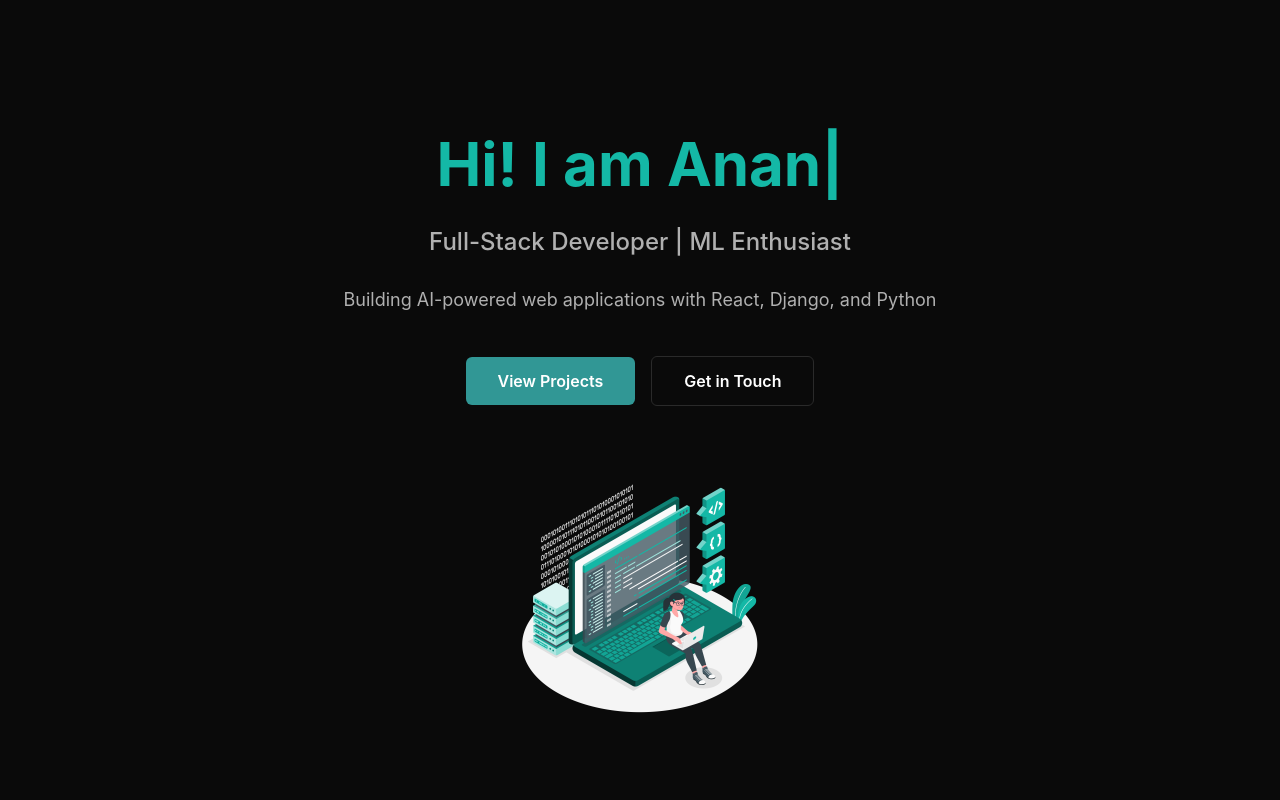
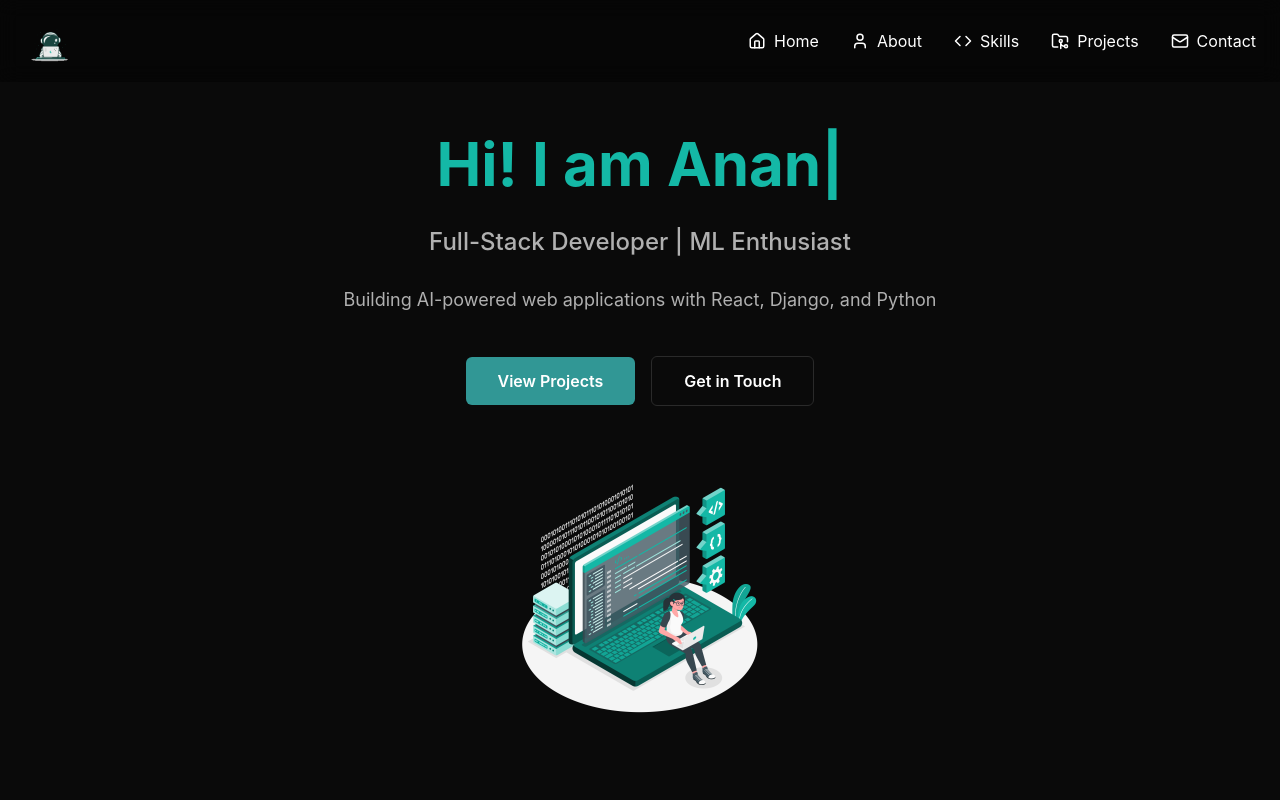
Before and after one commit to anandita-3217/anandita-dakshayani, a React (Vite) app: page / in a window 1280 px wide. Shown: the top 800 px of the page. Built offline with nearby package versions, Linux system fonts and the light colour scheme.

Commit message:
added navigation TODO: make home navigate back to hero section and make the Image also navigate to hero

```diff
--- a/src/App.jsx
+++ b/src/App.jsx
@@ -1,40 +1,12 @@
-// import { useState } from 'react'
-// import './App.css'
-// import { Button } from '@chakra-ui/react'
-
-// function App() {
-//   const [count, setCount] = useState(0)
-
-//   return (
-//     <>
-//       <div style={{ padding: '2rem' }}>
-//       <Button colorScheme="teal">Hello Chakra UI</Button>
-//     </div>
-//       <h1>Vite + React</h1>
-//       <div className="card">
-//         <button onClick={() => setCount((count) => count + 1)}>
-//           count is {count}
-//         </button>
-//         <p>
-//           Edit <code>src/App.jsx</code> and save to test HMR
-//         </p>
-//       </div>
-//       <p className="read-the-docs">
-//         Click on the Vite and React logos to learn more
-//       </p>
-//     </>
-//   )
-// }
-
-// export default App
-
 import { Container,Box,Heading  } from '@chakra-ui/react'
 import Hero  from './components/Hero'
 import ProjectCarousel from './components/ProjectCarousel'
+import Header from './components/Header'
 
 function App() {
   return (
     <Container maxW="full" p={0} >
+      <Header></Header>
       <Hero></Hero>
       <ProjectCarousel></ProjectCarousel>
     </Container>
--- /dev/null
+++ b/src/components/Header.jsx
@@ -0,0 +1,126 @@
+import React, { useState } from "react";
+import {
+  Box,
+  Flex,
+  HStack,
+  IconButton,
+  Image,
+  Text,
+  VStack,
+  Link,
+  useDisclosure,
+} from "@chakra-ui/react";
+import { motion, AnimatePresence } from "framer-motion";
+import DevGif from "./assets/developer.gif";
+import {
+  Menu,
+  X,
+  Home,
+  User,
+  Code,
+  FolderGit2,
+  Briefcase,
+  Mail,
+} from "lucide-react";
+
+// Chakra + Motion wrapper
+const MotionBox = motion(Box);
+
+const Header = () => {
+  const { isOpen, onToggle, onClose } = useDisclosure();
+  const links = [
+    { name: "Home", icon: Home },
+    { name: "About", icon: User },
+    { name: "Skills", icon: Code },
+    { name: "Projects", icon: FolderGit2 },
+    // { name: "Experience", icon: Briefcase },
+    { name: "Contact", icon: Mail },
+  ];
+
+  return (
+    <Box
+      as="nav"
+      position="fixed"
+      top={0}
+      left={0}
+      w="100%"
+      zIndex={50}
+      bg="rgba(0,0,0,0.4)"
+      backdropFilter="blur(10px)"
+      color="white"
+    >
+      {/* Desktop Header */}
+      <Flex
+        maxW="7xl"
+        mx="auto"
+        align="center"
+        justify="space-between"
+        px={6}
+        py={4}
+      >
+        <Image src={DevGif} alt="Developer" boxSize="50px"  />
+
+        {/* Desktop Links */}
+        <HStack spacing={8} display={{ base: "none", md: "flex" }}>
+          {links.map(({ name, icon: Icon }) => (
+            <Link
+              key={name}
+              href={`#${name.toLowerCase()}`}
+              display="flex"
+              alignItems="center"
+              gap={2}
+              _hover={{ color: "#14b8a6" }}
+              transition="0.2s ease"
+            >
+              <Icon size={18} /> {name}
+            </Link>
+          ))}
+        </HStack>
+
+        {/* Mobile Menu Toggle */}
+        <IconButton
+          aria-label="Menu"
+          icon={isOpen ? <X size={26} /> : <Menu size={26} />}
+          display={{ base: "flex", md: "none" }}
+          variant="ghost"
+          color="white"
+          onClick={onToggle}
+        />
+      </Flex>
+
+      {/* Mobile Dropdown */}
+      <AnimatePresence>
+        {isOpen && (
+          <MotionBox
+            initial={{ opacity: 0, y: -20 }}
+            animate={{ opacity: 1, y: 0 }}
+            exit={{ opacity: 0, y: -20 }}
+            transition={{ duration: 0.3 }}
+            display={{ md: "none" }}
+            bg="rgba(0,0,0,0.9)"
+            backdropFilter="blur(12px)"
+          >
+            <VStack py={6} spacing={6}>
+              {links.map(({ name, icon: Icon }) => (
+                <Link
+                  key={name}
+                  href={`#${name.toLowerCase()}`}
+                  display="flex"
+                  alignItems="center"
+                  gap={3}
+                  _hover={{ color: "#14b8a6" }}
+                  transition="0.2s ease"
+                  onClick={onClose}
+                >
+                  <Icon size={20} /> {name}
+                </Link>
+              ))}
+            </VStack>
+          </MotionBox>
+        )}
+      </AnimatePresence>
+    </Box>
+  );
+};
+
+export default Header;
--- a/src/components/Hero.jsx
+++ b/src/components/Hero.jsx
@@ -122,7 +122,6 @@
           </HStack>
           <Box textAlign="center" p={10}>
       <Image src={CodingImg} alt="Coding" boxSize="250px" mx="auto" />
-      {/* <Image src={DevGif} alt="Developer" boxSize="250px" mx="auto" mt={4} /> */}
       <MotionBox delay={0.6}>
         <Image
           src={DevGif}
```
Also changed, not shown: src/components/About.jsx (added), src/components/Contact.jsx (added), src/components/Skills.jsx (added), 1 other file (tests, documents, lock files or other folders).
